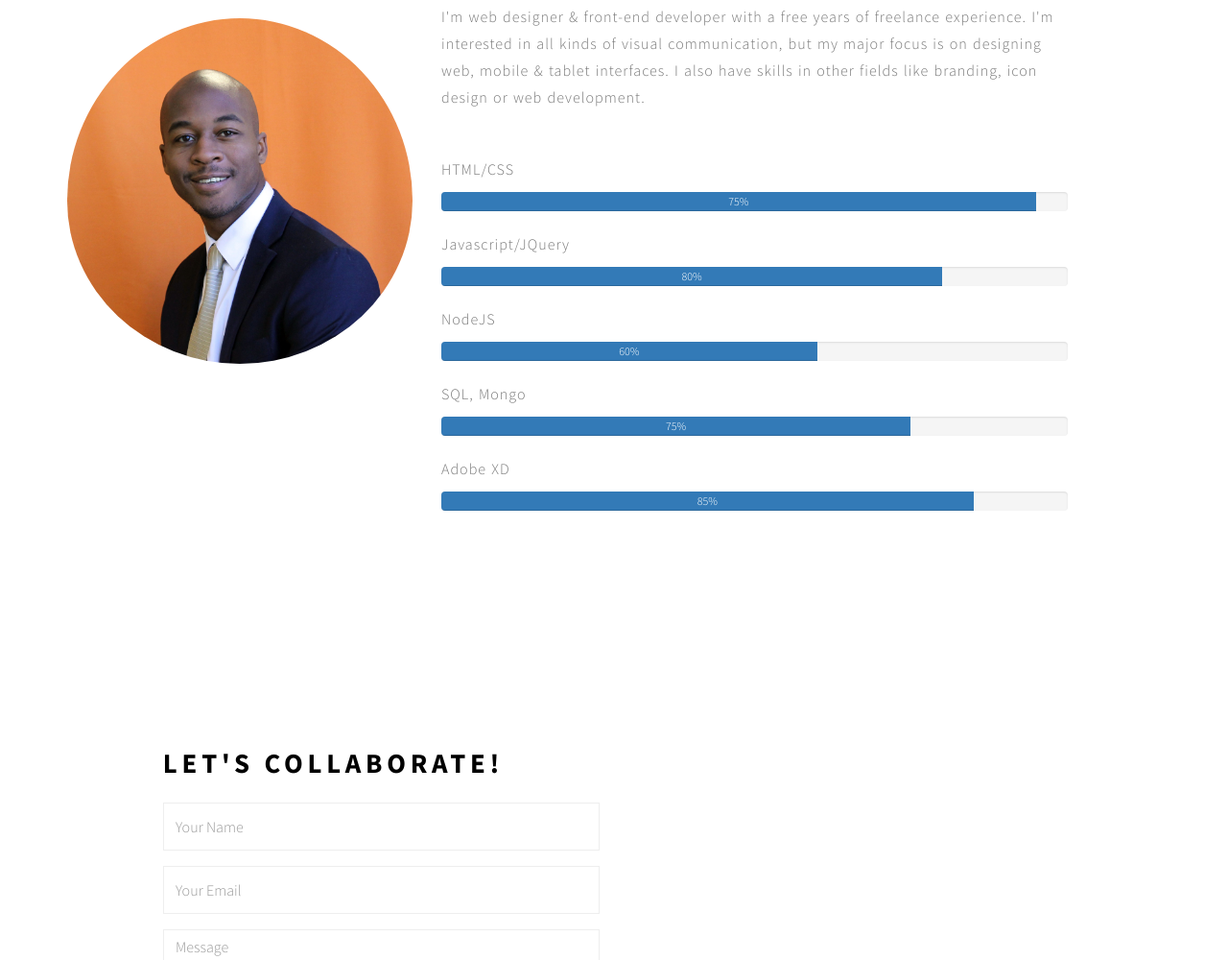
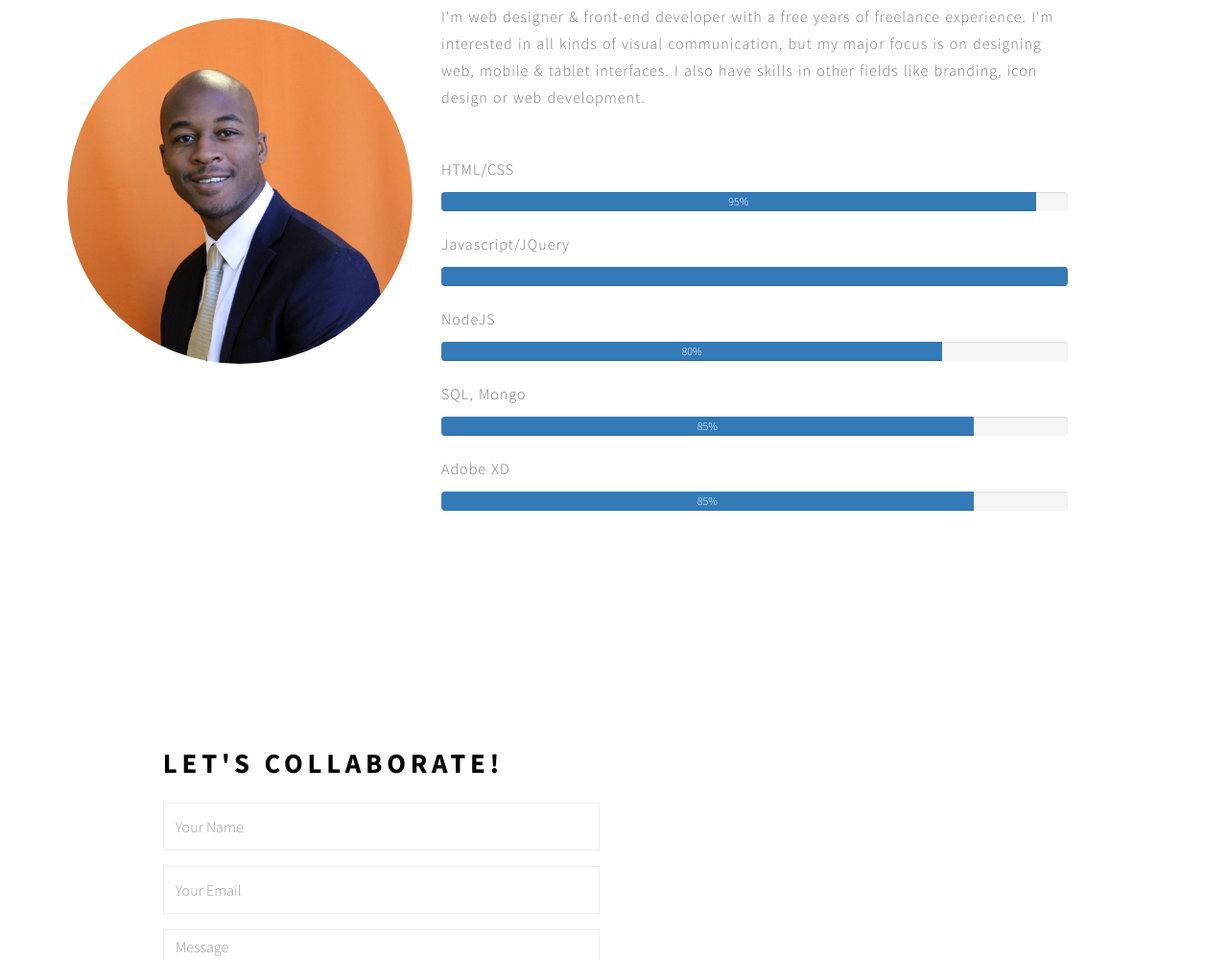
Before and after one commit to membranepurse/portfolio, a plain HTML site: page index.html in a window 1280 px wide. Shown: the part 2065-3065 px from the top of the page at 96% size. Drawn offline with Linux system fonts and the light colour scheme; some packages are replaced by stand-ins of ours.

Commit message:
Update index.html

```diff
--- a/index.html
+++ b/index.html
@@ -275,19 +275,19 @@ http://www.tooplate.com/view/2082-pure-mix
 			<h2>Skills</h2>
 			<p>HTML/CSS</p>
 			<div class="progress">
-			  <div class="progress-bar" role="progressbar" style="width: 95%;" aria-valuenow="25" aria-valuemin="0" aria-valuemax="100">75%</div>
+			  <div class="progress-bar" role="progressbar" style="width: 95%;" aria-valuenow="25" aria-valuemin="0" aria-valuemax="100">95%</div>
 			</div>
 			<p>Javascript/JQuery</p>
 			<div class="progress">
-			  <div class="progress-bar" role="progressbar" style="width: 80%;" aria-valuenow="25" aria-valuemin="0" aria-valuemax="100">80%</div>
+			  <div class="progress-bar" role="progressbar" style="width: 950%;" aria-valuenow="25" aria-valuemin="0" aria-valuemax="100">95%</div>
 			</div>
 			<p>NodeJS</p>
 			<div class="progress">
-			  <div class="progress-bar" role="progressbar" style="width: 60%;" aria-valuenow="25" aria-valuemin="0" aria-valuemax="100">60%</div>
+			  <div class="progress-bar" role="progressbar" style="width: 80%;" aria-valuenow="25" aria-valuemin="0" aria-valuemax="100">80%</div>
 			</div>
 			<p>SQL, Mongo</p>
 			<div class="progress">
-			  <div class="progress-bar" role="progressbar" style="width: 75%;" aria-valuenow="25" aria-valuemin="0" aria-valuemax="100">75%</div>
+			  <div class="progress-bar" role="progressbar" style="width: 85%;" aria-valuenow="25" aria-valuemin="0" aria-valuemax="100">85%</div>
 			</div>
 			<p>Adobe XD</p>
 			<div class="progress">
```
